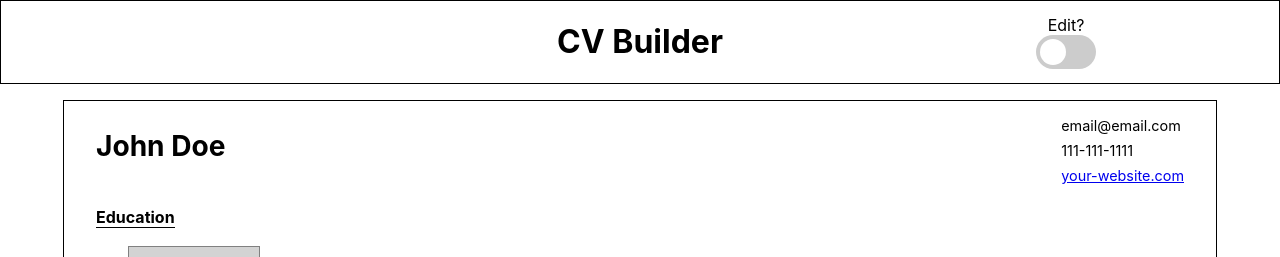
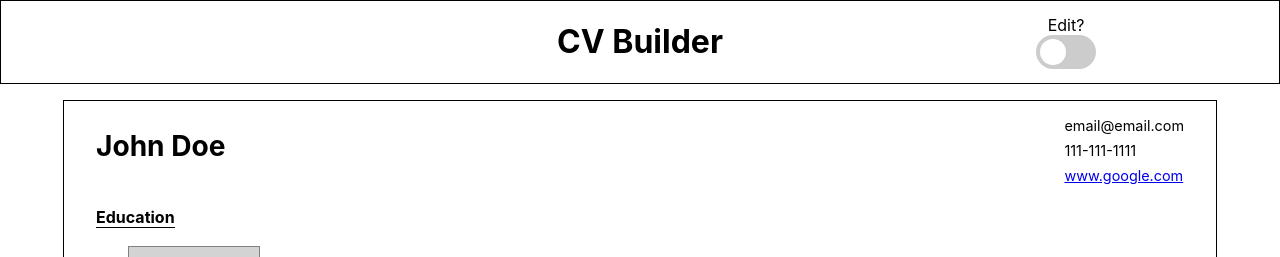
Before and after one commit to Marshnme/cv-app, a React (Create React App) app: page / in a window 1280 px wide. Shown: the top 257 px of the page. Built offline with nearby package versions, Linux system fonts and the light colour scheme.

Commit message:
made default website google insead of bad link

```diff
--- a/src/App.js
+++ b/src/App.js
@@ -10,7 +10,7 @@ const App = () => {
 		userName: 'John Doe',
 		email: 'email@email.com',
 		phone: '111-111-1111',
-		website: 'your-website.com',
+		website: 'www.google.com',
 	});
 	const [education, setEducation] = useState([]);
 	const [workExp, setWorkExp] = useState([]);
```
